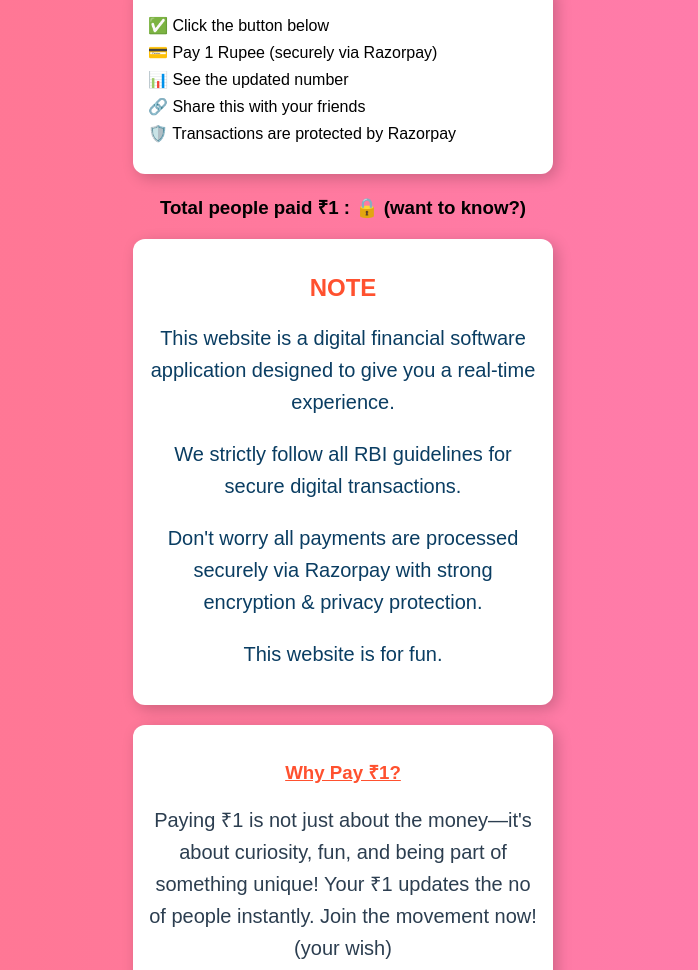
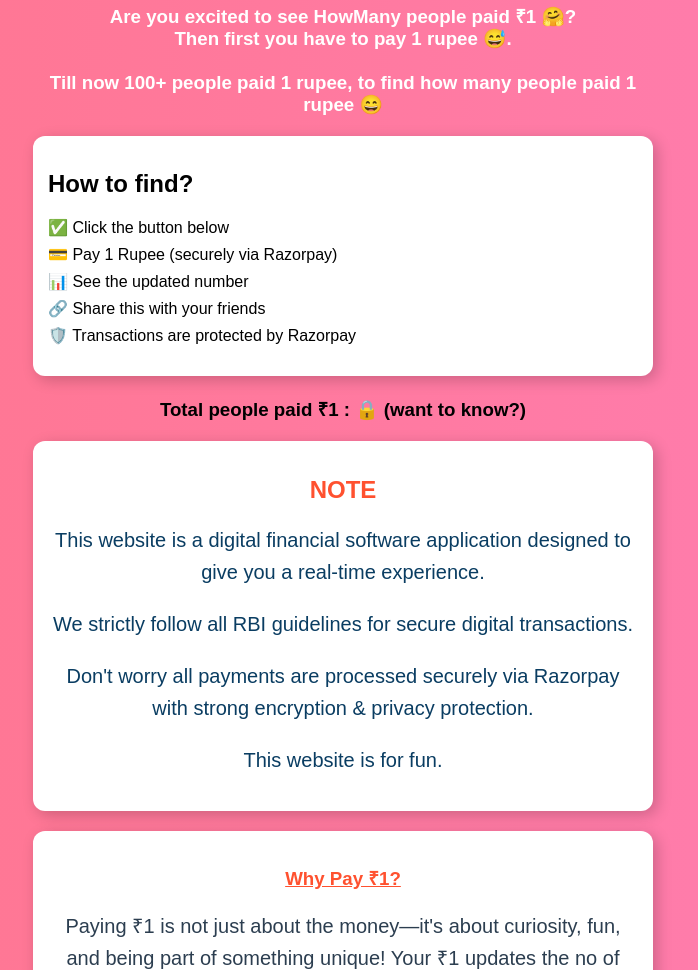
Before and after one commit to Charan731/charan33, a plain HTML site: page index.html in a window 1280 px wide. Shown: the part 733-1703 px from the top of the page, without its empty margins (297-995 px from the left). Drawn offline with Linux system fonts and the light colour scheme.

Commit message:
Update index.html

```diff
--- a/index.html
+++ b/index.html
@@ -18,7 +18,7 @@
     }
 
     .container {
-      max-width: 420px;
+      max-width: 620px;
       margin: auto;
       padding: 20px;
       position: relative;
@@ -251,6 +251,7 @@
 
     <div class="section">
       <ul>
+         <h2>How to find?</h2>
         <li>✅ Click the button below</li>
         <li>💳 Pay 1 Rupee (securely via Razorpay)</li>
         <li>📊 See the updated number</li>
```
